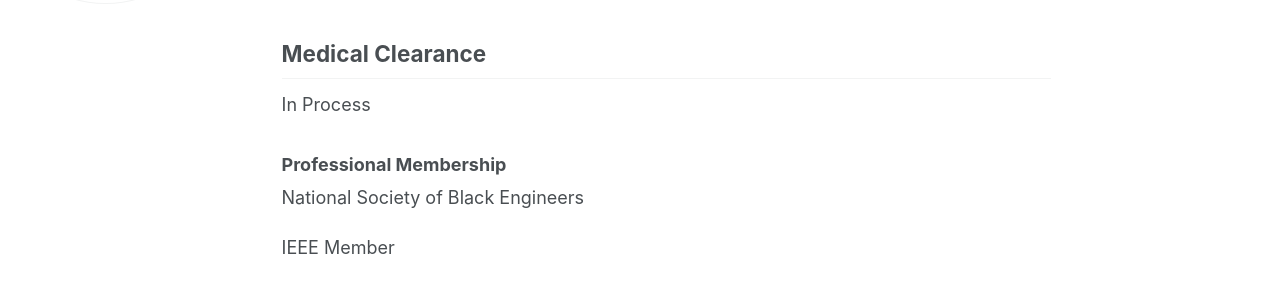
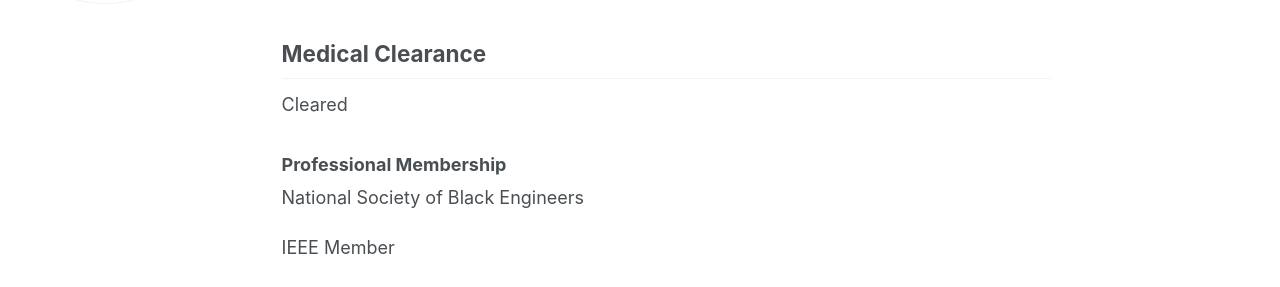
Before and after one commit to phdcsseiden/phdcsseiden.github.io, a Jekyll site: the page built from _pages/about.md, in a window 1280 px wide and 900 px high, scrolled down 2122 px. Shown: the part 166-453 px from the top of the window. Built offline with Jekyll 4.4.1, drawn with Linux system fonts in a browser that asks for light colours.

Commit message:
Update about.md

```diff
--- a/_pages/about.md
+++ b/_pages/about.md
@@ -69,7 +69,7 @@
 
 ## Medical Clearance
 
-In Process
+Cleared
 
 ### Professional Membership
 
@@ -116,7 +116,6 @@
 
  N/A
 
-
 ## Life
 
 He takes pleasure in podcasts, reading, and swimming.
```
